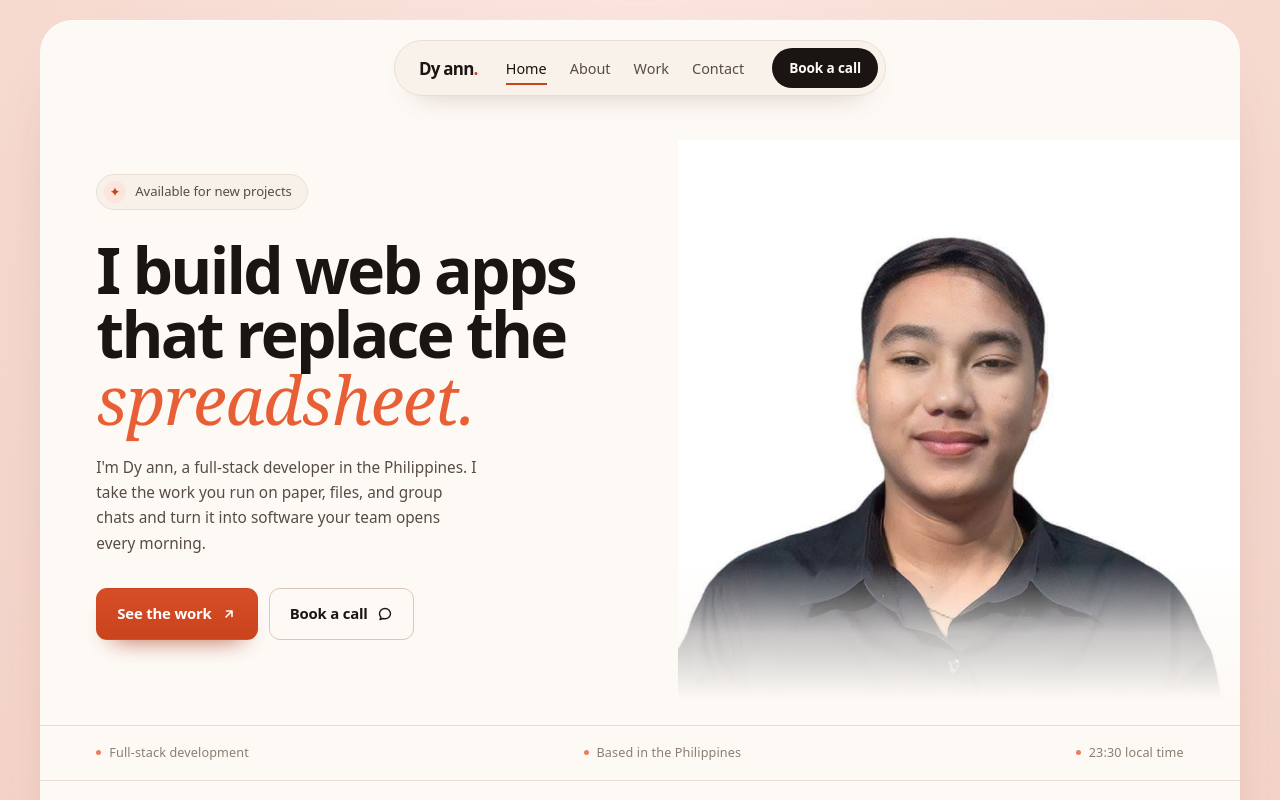
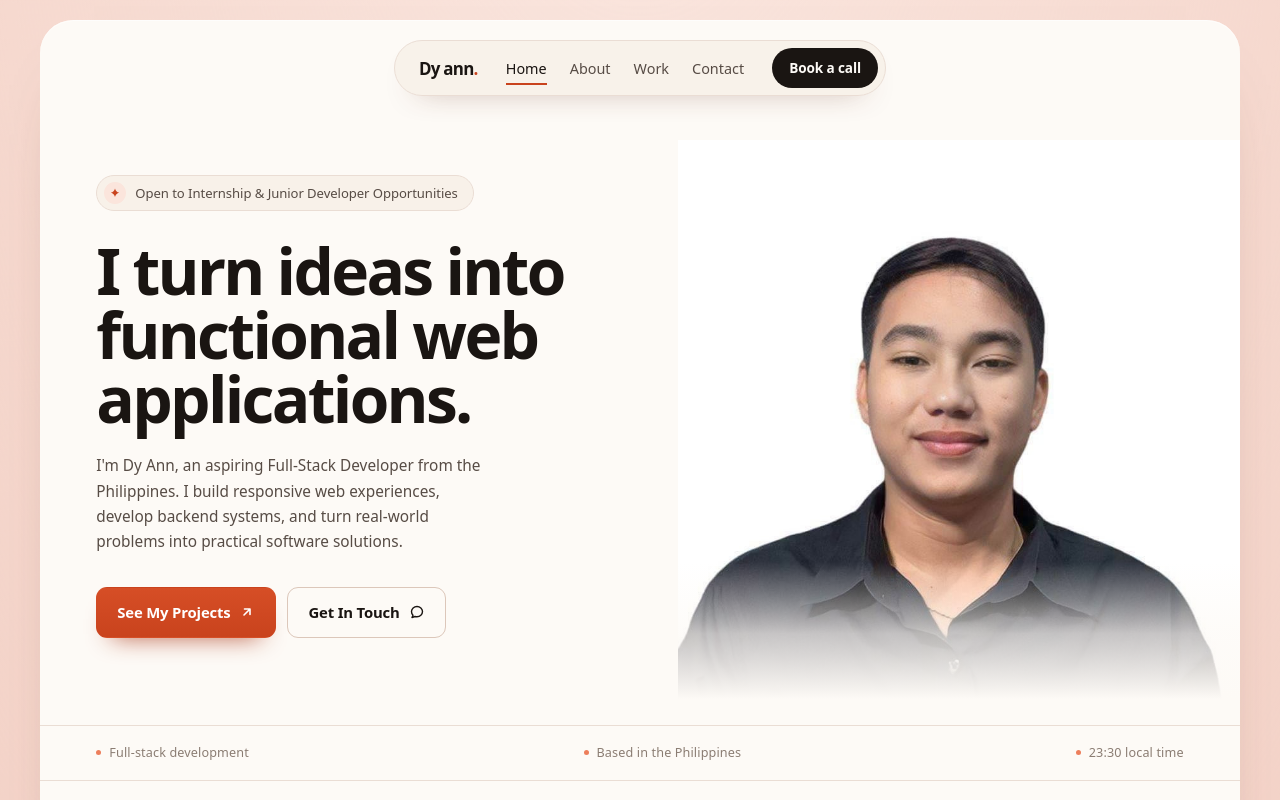
Before and after one commit to dydydan1/Portfolio-Website, a React (Vite) app: page / in a window 1280 px wide. Shown: the top 800 px of the page. Built offline with nearby package versions, Linux system fonts and the light colour scheme; a web font is replaced by a local one.

Commit message:
Change some texts

```diff
--- a/src/App.jsx
+++ b/src/App.jsx
@@ -147,26 +147,23 @@ export default function App() {
                   <span className="badge__mark" aria-hidden="true">
                     <Sparkle />
                   </span>
-                  Available for new projects
+                  Open to Internship &amp; Junior Developer Opportunities
                 </p>
 
                 <h1 className="hero__title" data-reveal style={{ "--d": 60 }}>
-                  I build web apps{" "}
-                  <br />
-                  that replace the{" "}
-                  <br />
-                  <em>spreadsheet.</em>
+                  I turn ideas into functional web applications.
                 </h1>
 
                 <p className="hero__lede" data-reveal style={{ "--d": 140 }}>
-                  I'm Dy ann, a full-stack developer in the Philippines. I take
-                  the work you run on paper, files, and group chats and turn it
-                  into software your team opens every morning.
+                  I'm Dy Ann, an aspiring Full-Stack Developer from the
+                  Philippines. I build responsive web experiences, develop
+                  backend systems, and turn real-world problems into practical
+                  software solutions.
                 </p>
 
                 <div className="hero__actions" data-reveal style={{ "--d": 220 }}>
                   <a className="btn btn--primary" href="#work">
-                    See the work
+                    See My Projects
                     <ArrowUpRight />
                   </a>
                   <button
@@ -174,7 +171,7 @@ export default function App() {
                     className="btn btn--ghost"
                     onClick={openBooking}
                   >
-                    Book a call
+                    Get In Touch
                     <Chat />
                   </button>
                 </div>
```
